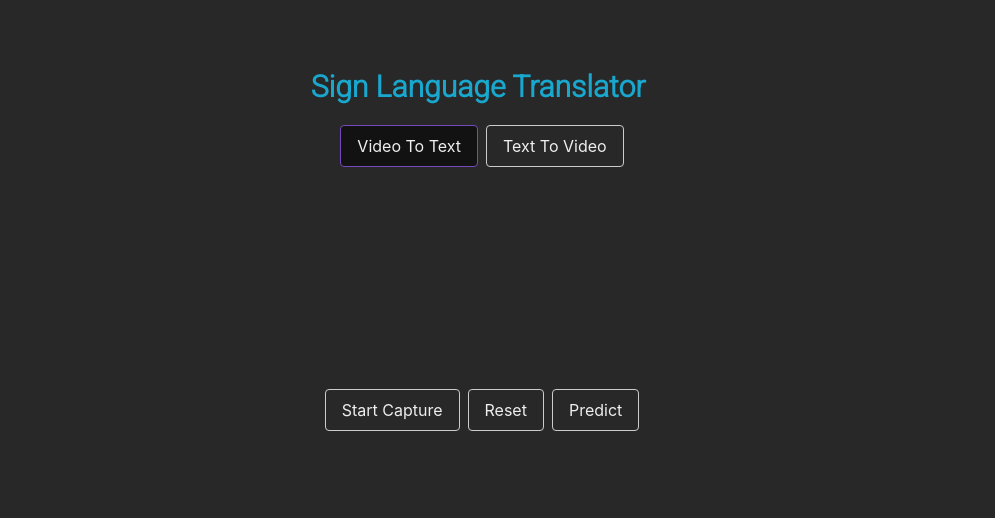
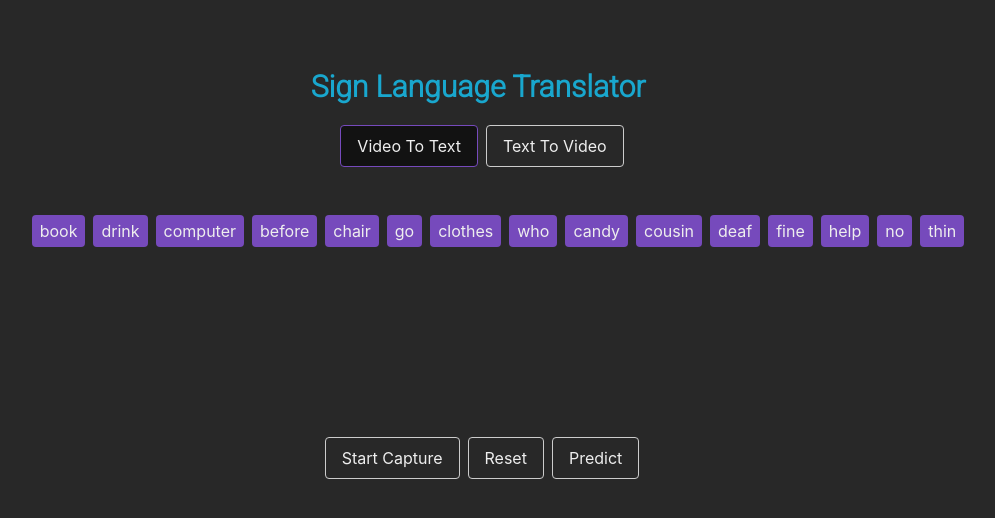
Before and after one commit to TejasPodutwar/BEProjectApp, a React (Create React App) app in the folder ui/: page / in a window 1280 px wide. Shown: the top 518 px of the page, without its empty margins (162-1157 px from the left). Built offline with nearby package versions, Linux system fonts and the light colour scheme; no server answers.

Commit message:
Add suggested words

```diff
--- a/ui/src/components/WebcamVideo.js
+++ b/ui/src/components/WebcamVideo.js
@@ -1,6 +1,6 @@
 import axios from "axios";
 import React, { useCallback, useRef, useState } from "react";
-import { Container,Row } from "react-bootstrap";
+import { Col, Container,Row } from "react-bootstrap";
 import Webcam from "react-webcam";
 
 export default function WebcamVideo() {
@@ -10,6 +10,8 @@ export default function WebcamVideo() {
   const [capturing, setCapturing] = useState(false);
   const [recordedChunks, setRecordedChunks] = useState([]);
   const [predWord, setPredWord] = useState("");
+
+  const words = ["book","drink","computer","before","chair","go","clothes","who","candy","cousin","deaf","fine","help","no","thin"]
 
 
   const videoConstraints = {
@@ -104,6 +106,16 @@ export default function WebcamVideo() {
         <Row className="justify-content-md-center">
           <div className="Container">
 
+              <Row className="justify-content-md-center">
+                <Col sm={6}>
+                  <ul className="wordList flex-center">
+                    {words.map((word,idx)=>{
+                      return  <li key={idx}>{word}</li>
+                    })}
+                  </ul>
+                </Col>
+              </Row>
+
             <div className="flex-center">
               <Webcam
                   audio={false}
--- a/ui/src/styles/styles.css
+++ b/ui/src/styles/styles.css
@@ -64,3 +64,14 @@
     background-color: #764abc;
     cursor: pointer;
 }
+
+.wordList{
+    list-style: none;
+}
+
+.wordList li{
+    padding: 4px 8px;
+    background-color: #764abc;
+    border-radius: 4px;
+    margin-left: 8px;
+}
```
